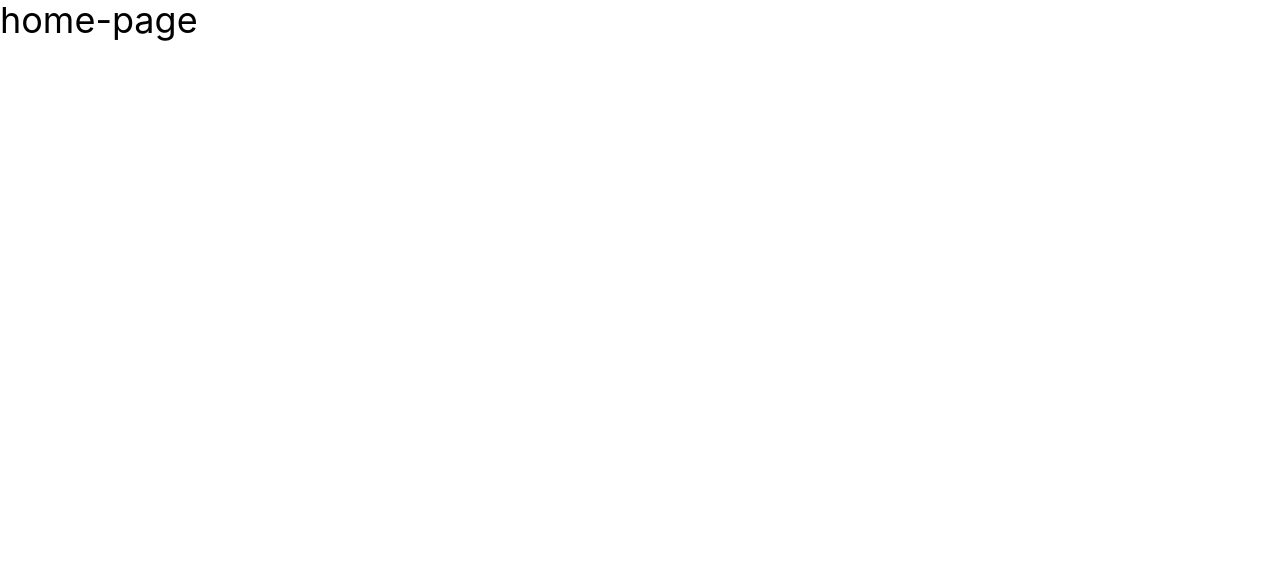
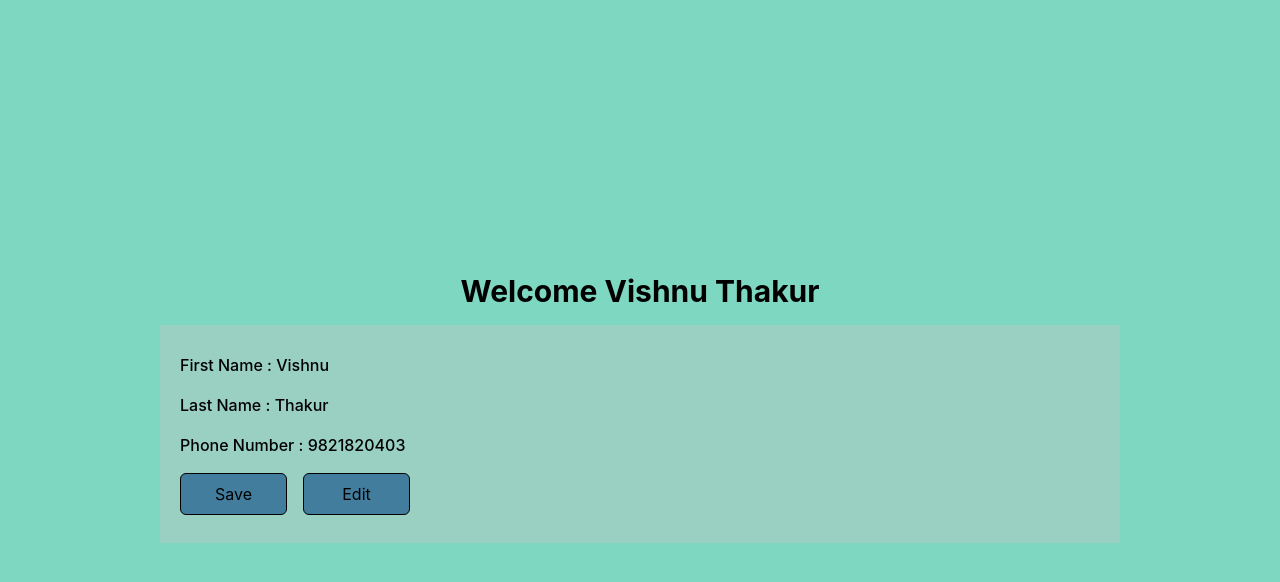
Before and after one commit to ervishwa/scholar-assignment-frontend, a React (Create React App) app: page /home in a window 1280 px wide. Shown: the top 582 px of the page. Built offline with nearby package versions, Linux system fonts and the light colour scheme.

Commit message:
home page complete

```diff
--- a/public/index.html
+++ b/public/index.html
@@ -30,7 +30,7 @@
     />
     <title>scholerNest Project</title>
   </head>
-  <body>
+  <body class="bg-[#7ED7C1]">
     <noscript>You need to enable JavaScript to run this app.</noscript>
     <div id="root"></div>
   </body>
--- a/src/pages/home.page.jsx
+++ b/src/pages/home.page.jsx
@@ -1,5 +1,130 @@
+import { useState } from "react";
+import * as Yup from "yup";
+
+const validationSchema = Yup.object({
+  firstName: Yup.string().min(3).max(10).required("First Name is required"),
+  lastName: Yup.string().min(3).max(10).required("Last Name is required"),
+  phoneNumber: Yup.string()
+    .matches(/^\d{10}$/, "Invalid phone number")
+    .required("Phone Number is required"),
+});
+
 export default function Home() {
+  const [firstName, setFirstName] = useState("Vishnu");
+  const [lastName, setLastName] = useState("Thakur");
+  const [phoneNumber, setPhoneNumber] = useState("9821820403");
+  const [editMode, setEditMode] = useState(false);
+  const [validationErrors, setValidationErrors] = useState({});
+
+  const handleEditClick = () => {
+    setValidationErrors({});
+    setEditMode(true);
+  };
+
+  const handleSaveClick = () => {
+    const valuesToValidate = { firstName, lastName, phoneNumber };
+    validationSchema
+      .validate(valuesToValidate, { abortEarly: false })
+      .then(() => {
+        setEditMode(false);
+        // Add logic to save the edited values if needed
+      })
+      .catch((errors) => {
+        const newErrors = {};
+        errors.inner.forEach((error) => {
+          newErrors[error.path] = error.message;
+        });
+        setValidationErrors(newErrors);
+      });
+  };
+
   return (
-    <div className="text-4xl">home-page</div>
-  )
+    <div className="h-screen w-screen flex flex-col justify-center items-center">
+      <p className="text-3xl font-bold my-4">
+        Welcome {firstName} {lastName}
+      </p>
+      <div className="w-3/4 bg-[#9AD0C2] p-5">
+        <div className="py-2">
+          <label htmlFor="firstName" className="text-base font-medium">
+            First Name :{" "}
+            {editMode ? (
+              <div>
+                <input
+                  type="text"
+                  value={firstName}
+                  onChange={(e) => setFirstName(e.target.value)}
+                  className="mt-2 md:w-1/4 bg-gray-200 p-1.5 rounded-md border border-gray-400"
+                />
+                {validationErrors.firstName && (
+                  <div className="text-red-500 text-xs">
+                    {validationErrors.firstName}
+                  </div>
+                )}
+              </div>
+            ) : (
+              <span>{firstName}</span>
+            )}
+          </label>
+        </div>
+        <div className="py-2">
+          <label htmlFor="lastName" className="text-base font-medium">
+            Last Name :{" "}
+            {editMode ? (
+              <div>
+                <input
+                  type="text"
+                  value={lastName}
+                  onChange={(e) => setLastName(e.target.value)}
+                  className="mt-2 md:w-1/4 bg-gray-200 p-1.5 rounded-md border border-gray-400"
+                />
+                {validationErrors.lastName && (
+                  <div className="text-red-500 text-xs">
+                    {validationErrors.lastName}
+                  </div>
+                )}
+              </div>
+            ) : (
+              <span>{lastName}</span>
+            )}
+          </label>
+        </div>
+        <div className="py-2">
+          <label htmlFor="phoneNumber" className="text-base font-medium">
+            Phone Number :{" "}
+            {editMode ? (
+              <div>
+                <input
+                  type="text"
+                  value={phoneNumber}
+                  onChange={(e) => setPhoneNumber(e.target.value)}
+                  className="mt-2 md:w-1/4 bg-gray-200 p-1.5 rounded-md border border-gray-400"
+                />
+                {validationErrors.phoneNumber && (
+                  <div className="text-red-500 text-xs">
+                    {validationErrors.phoneNumber}
+                  </div>
+                )}
+              </div>
+            ) : (
+              <span>{phoneNumber}</span>
+            )}
+          </label>
+        </div>
+        <div className="flex gap-4 py-2 md:w-1/4">
+          <button
+            className="border border-black p-2 w-1/2 bg-[#427D9D] rounded-md"
+            onClick={handleSaveClick}
+          >
+            Save
+          </button>
+          <button
+            className="border border-black p-2 w-1/2 bg-[#427D9D] rounded-md"
+            onClick={handleEditClick}
+          >
+            Edit
+          </button>
+        </div>
+      </div>
+    </div>
+  );
 }
--- a/src/pages/registration.page.jsx
+++ b/src/pages/registration.page.jsx
@@ -1,10 +1,10 @@
-import React from "react";
 import { useFormik } from "formik";
+import { useNavigate } from "react-router-dom";
 import * as Yup from "yup";
 
 const validationSchema = Yup.object({
-  firstName: Yup.string().max(5).required("First Name is required"),
-  lastName: Yup.string().max(5).required("Last Name is required"),
+  firstName: Yup.string().min(3).max(10).required("First Name is required"),
+  lastName: Yup.string().min(3).max(7).required("Last Name is required"),
   email: Yup.string()
     .email("Invalid email address")
     .required("Email is required"),
@@ -19,6 +19,8 @@ const validationSchema = Yup.object({
 });
 
 export default function RegistrationForm() {
+  const navigate = useNavigate();
+
   const formik = useFormik({
     initialValues: {
       firstName: "",
@@ -32,6 +34,7 @@ export default function RegistrationForm() {
     onSubmit: (values, { resetForm }) => {
       console.log("Form submitted with values:", values);
       resetForm();
+      navigate("/home");
     },
   });
 
```
